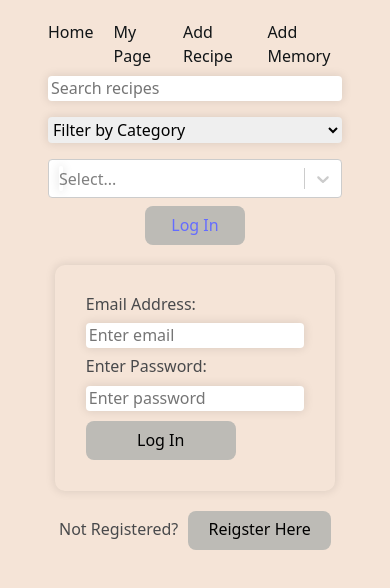
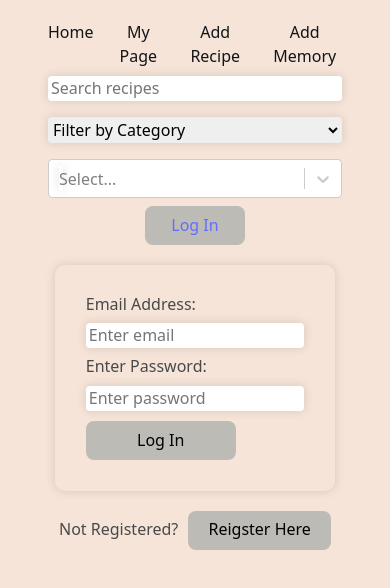
Before and after one commit to NancyBankson/Capstone_Project_Recipe_App_Front_End, a React (Vite) app: page /login in a window 390 px wide. Shown: the top 588 px of the page. Built offline with nearby package versions, Linux system fonts and the light colour scheme; a web font is replaced by a local one.

Commit message:
Updated CSS for mobile

```diff
--- a/src/App.css
+++ b/src/App.css
@@ -247,11 +247,15 @@ dialog button {
 
 @media (max-width: 750px) {
 
-  #home-container, #nav-container, #contributor-container {
+  #home-container,
+  #nav-container,
+  #contributor-container {
     flex-direction: column;
   }
 
-  #search-bar, #category-input, #tag-input {
+  #search-bar,
+  #category-input,
+  #tag-input {
     margin: 8px 0;
   }
 
@@ -273,9 +277,18 @@ dialog button {
     flex-direction: column;
   }
 
+  li {
+    text-align: center;
+  }
+
   h1 {
     font-size: 2.5em;
     line-height: 1.1;
   }
 
+  .recipe-full,
+  .memory-full {
+    padding: 5px;
   }
+
+}
```
Lines whose indentation alone changed are shown as unchanged.
